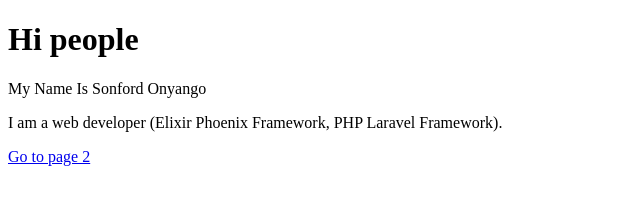
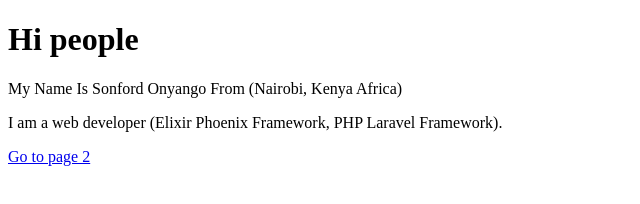
Before and after one commit to sonfordson/JAMstack-hello-world, a Gatsby site: page / in a window 1280 px wide. Shown: the whole page, without its empty margins (0-640 px from the left). Built offline with nearby package versions, Linux system fonts and the light colour scheme; Gatsby itself is replaced by a stand-in of ours.

Commit message:
third commit

```diff
--- a/src/pages/index.js
+++ b/src/pages/index.js
@@ -4,7 +4,7 @@ import Link from 'gatsby-link'
 const IndexPage = () => (
   <div>
     <h1>Hi people</h1>
-    <p>My Name Is Sonford Onyango</p>
+    <p>My Name Is Sonford Onyango From (Nairobi, Kenya Africa)</p>
     <p>I am a web developer (Elixir Phoenix Framework, PHP Laravel Framework).</p>
     <Link to="/page-2/">Go to page 2</Link>
   </div>
```
